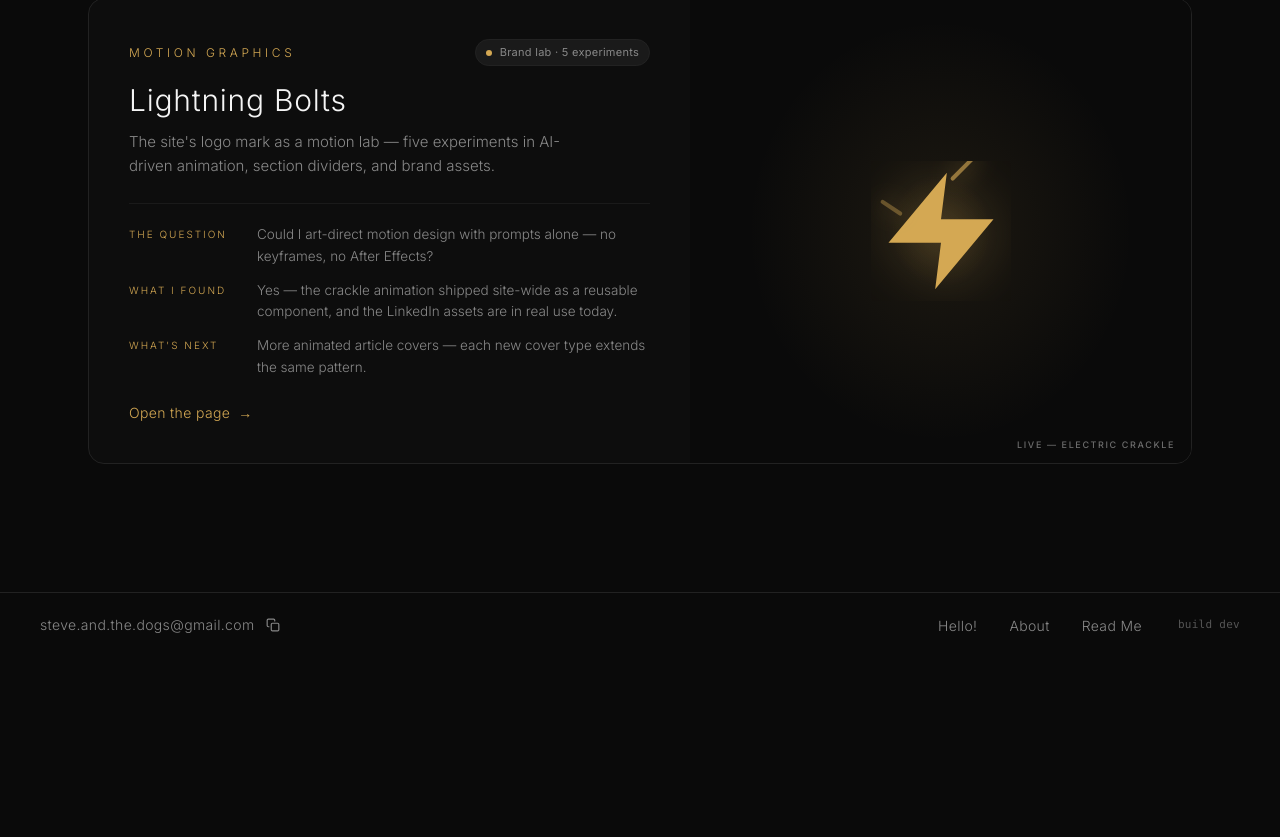
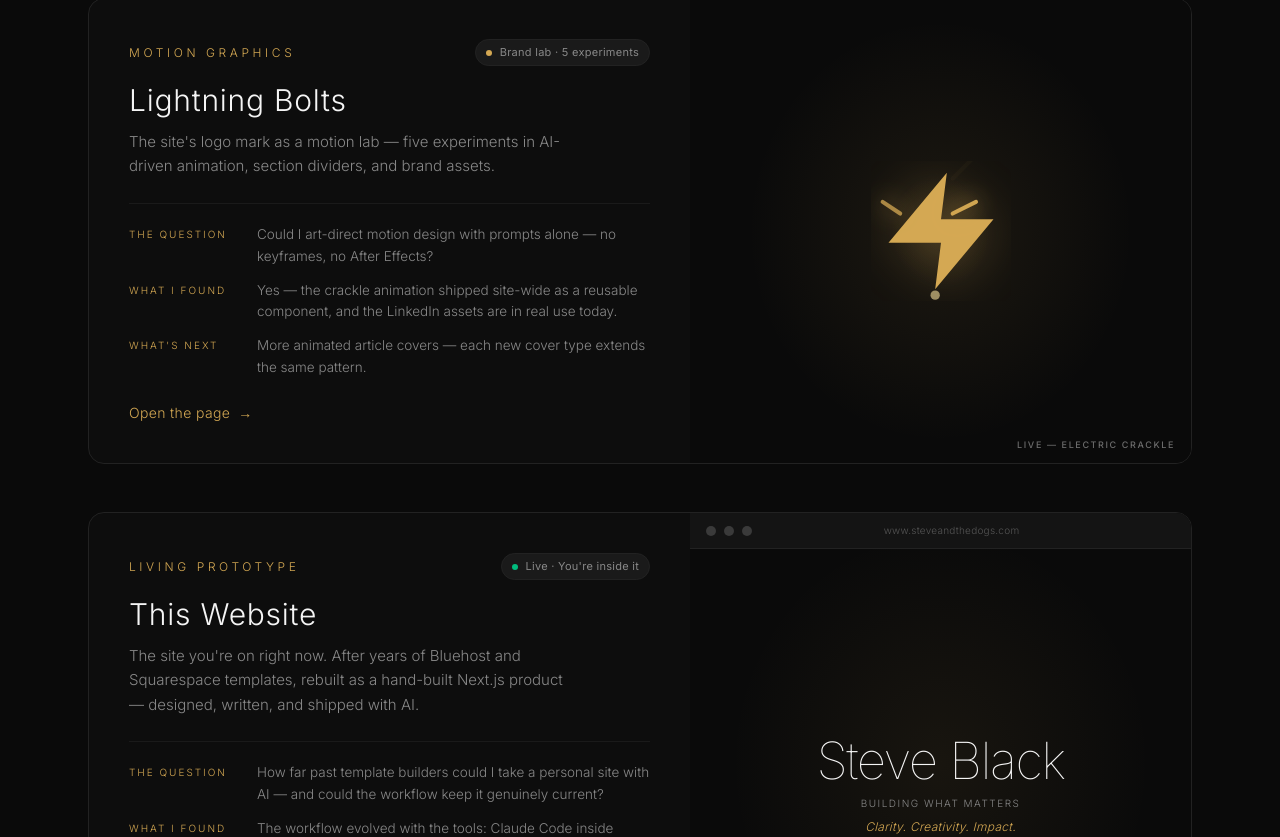
Before and after one commit to dangerbot/steveandthedogs-web, a Next.js app: page /playground in a window 1280 px wide. Shown: the part 1963-2800 px from the top of the page. Before the commit the page ends 2620 px from the top, so only its background shows below. Built offline with nearby package versions, Linux system fonts and the light colour scheme.

Commit message:
Add This Website prototype card; refresh rebuild article with origin story, workflow evolution, Playground link

```diff
--- a/app/playground/page.tsx
+++ b/app/playground/page.tsx
@@ -161,6 +161,61 @@ const prototypes: Prototype[] = [
       </div>
     ),
   },
+  {
+    href: "/articles/what-rebuilding-my-website-with-ai-taught-me",
+    category: "Living Prototype",
+    title: "This Website",
+    badge: { label: "Live · You're inside it", dotClass: "bg-emerald-500" },
+    description:
+      "The site you're on right now. After years of Bluehost and Squarespace templates, rebuilt as a hand-built Next.js product — designed, written, and shipped with AI.",
+    question:
+      "How far past template builders could I take a personal site with AI — and could the workflow keep it genuinely current?",
+    found:
+      "The workflow evolved with the tools: Claude Code inside Cursor at first, now a Cowork loop — talk it through, build, review locally, ship. Updating the site went from chore to fun.",
+    next:
+      "It's never done — every new prototype, article, and experiment lands here first.",
+    visual: (
+      <div className="relative flex flex-col min-h-[240px] md:min-h-full md:h-full overflow-hidden bg-[#0a0a0a]">
+        {/* Faux browser chrome */}
+        <div className="relative z-10 flex items-center gap-2 px-4 h-9 bg-[#141414] border-b border-[#222222] shrink-0">
+          <span className="w-2.5 h-2.5 rounded-full bg-[#3a3a3a]" />
+          <span className="w-2.5 h-2.5 rounded-full bg-[#3a3a3a]" />
+          <span className="w-2.5 h-2.5 rounded-full bg-[#3a3a3a]" />
+          <p className="flex-1 text-center text-[10px] tracking-wide text-[#555555] font-light truncate pr-8">
+            www.steveandthedogs.com
+          </p>
+        </div>
+        {/* Mini live hero */}
+        <div className="relative flex-1 flex items-center justify-center">
+          <div
+            aria-hidden="true"
+            className="absolute inset-0 pointer-events-none"
+            style={{
+              background:
+                "radial-gradient(ellipse 60% 70% at 50% 45%, #d4a85312 0%, transparent 70%)",
+            }}
+          />
+          <div className="relative z-10 flex flex-col items-center text-center px-6 py-10">
+            <p
+              className="font-thin text-[#f5f5f5] tracking-[-0.03em] leading-[0.92]"
+              style={{ fontSize: "clamp(34px, 4vw, 52px)" }}
+            >
+              Steve Black
+            </p>
+            <p className="text-[10px] font-light text-[#888888] tracking-[0.15em] uppercase mt-3">
+              Building What Matters
+            </p>
+            <p className="text-xs italic font-light text-[#d4a853] tracking-wide mt-2">
+              Clarity. Creativity. Impact.
+            </p>
+          </div>
+        </div>
+        <p className="absolute bottom-3 right-4 z-10 text-[9px] tracking-[0.18em] uppercase text-white/40 font-medium">
+          The site, in the site
+        </p>
+      </div>
+    ),
+  },
 ];
 
 // One row of the purpose framework: micro-label + one-line answer
--- a/content/articles/what-rebuilding-my-website-with-ai-taught-me/index.mdx
+++ b/content/articles/what-rebuilding-my-website-with-ai-taught-me/index.mdx
@@ -4,7 +4,7 @@ date: "2025-03-15"
 category: "Strategy & Execution"
 description: "How working with AI to build a real product changed the way I think about requirements, pivots, and what it means to lead at the edge."
 coverImage: ""
-readTime: "6 min read"
+readTime: "7 min read"
 gradient: "from-amber-500/20 to-orange-500/20"
 animatedCover: "electric-bolt"
 ---
@@ -18,6 +18,10 @@ So I rebuilt it from scratch, using the latest AI tools from idea to execution
 Because at this point, being a product leader isn't just about setting direction. It's about understanding how things actually get built.
 
 And honestly, my previous site was due for some love.
+
+For years it lived on website builders — Bluehost, then Squarespace. Pick a template, set a theme, drop in blog posts. It worked. But the ceiling was always the template.
+
+I wanted to see how far I could actually take it — and stay hands-on with what these AI tools can really do.
 
 ---
 
@@ -69,6 +73,20 @@ That applies just as much to working with teams as it does to working with AI.
 
 ---
 
+## The workflow is a product too
+
+More than a year in, the way I build this site has gone through its own versions.
+
+v1 was Claude Code inside Cursor — an engineer's cockpit. Powerful, but I spent my time in the code.
+
+v2 is where I work now: a Cowork project with full context on the site. I talk through the problem, Claude writes the code straight into the repo, and I review the result live before anything ships. I stay in the conversation; the code stays out of my way.
+
+Same loop I preach everywhere else: ship, look at it, learn, adjust. Applied to the workflow itself.
+
+And the site has become the testbed — every prototype, experiment, and article lands here first. That's what the [Playground](/playground) is for.
+
+---
+
 ## This is how product leaders stay relevant
 
 The gap between idea and execution is shrinking fast.
```
Also changed, not shown: 2 other files (tests, documents, lock files or other folders).
